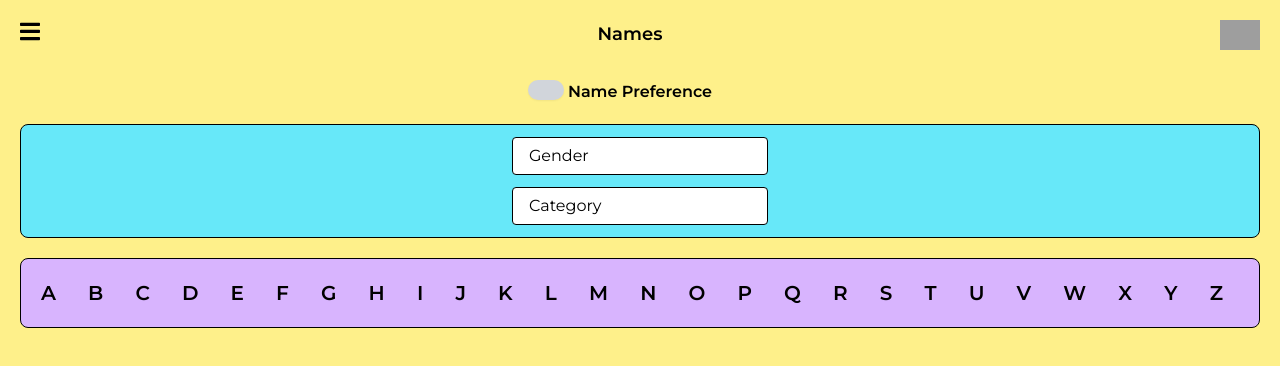
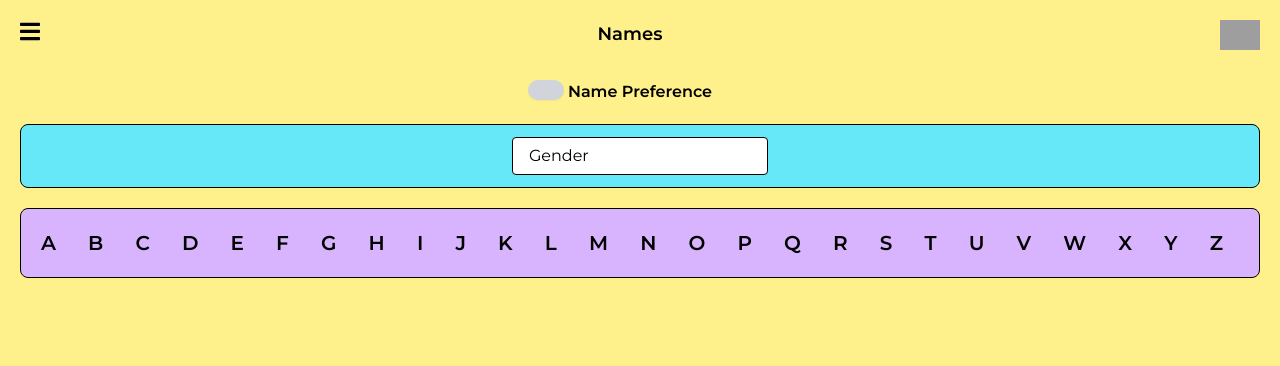
Before and after one commit to jocosiol/babyName-FE, a React (Create React App) app: page / in a window 1280 px wide. Shown: the top 366 px of the page. Built offline with nearby package versions, Linux system fonts and the light colour scheme; grey boxes are pictures that could not be loaded; what tw-elements would draw is missing.

Commit message:
commented category input

```diff
--- a/src/components/NamePreference.jsx
+++ b/src/components/NamePreference.jsx
@@ -20,7 +20,7 @@ function NamePreference() {
         </select>
       </div>
 
-      <div className="w-64 mt-3">
+      {/* <div className="w-64 mt-3">
         <select
           className="appearance-none w-full bg-white border border-black px-4 py-2 pr-8 rounded leading-tight focus:outline-none focus:shadow-outline"
           defaultValue="title"
@@ -29,7 +29,7 @@ function NamePreference() {
           <option value="english">English</option>
           <option value="asian">Asian</option>
         </select>
-      </div>
+      </div> */}
     </div>
   );
 }
```
